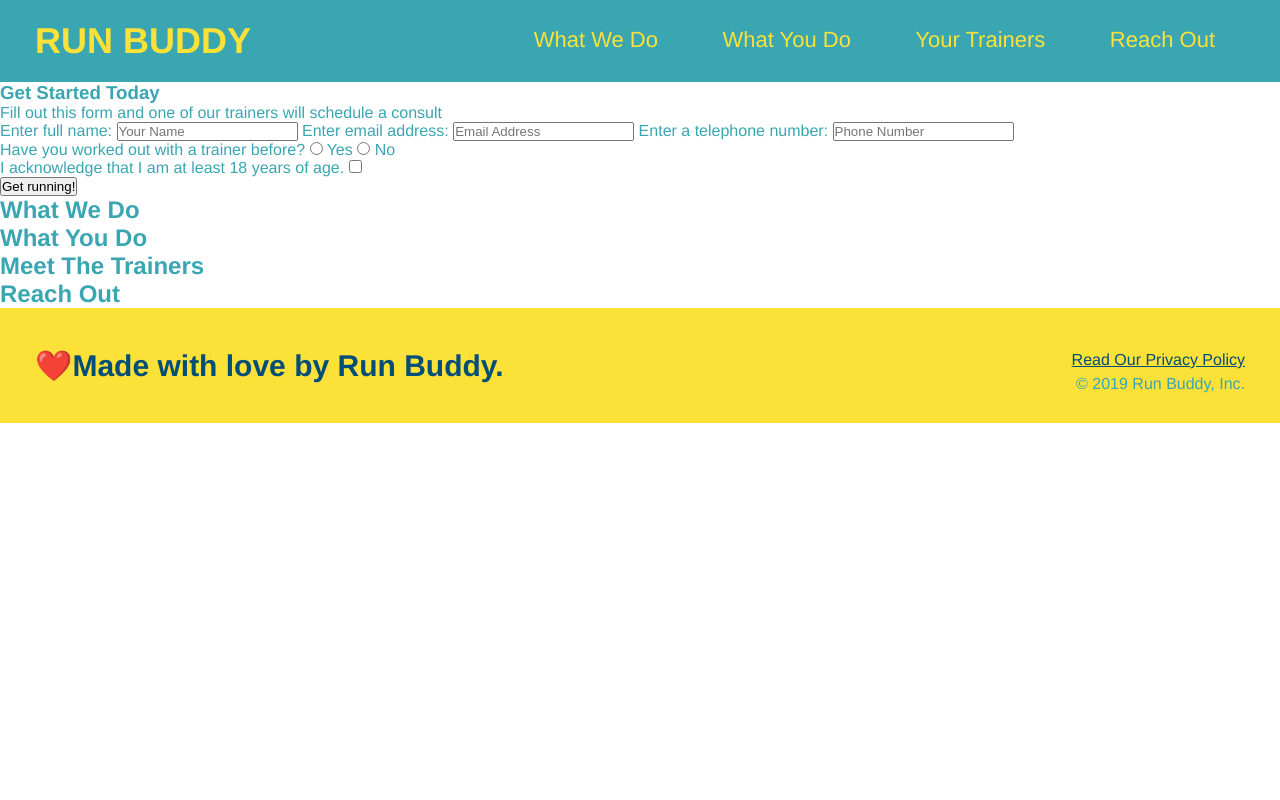
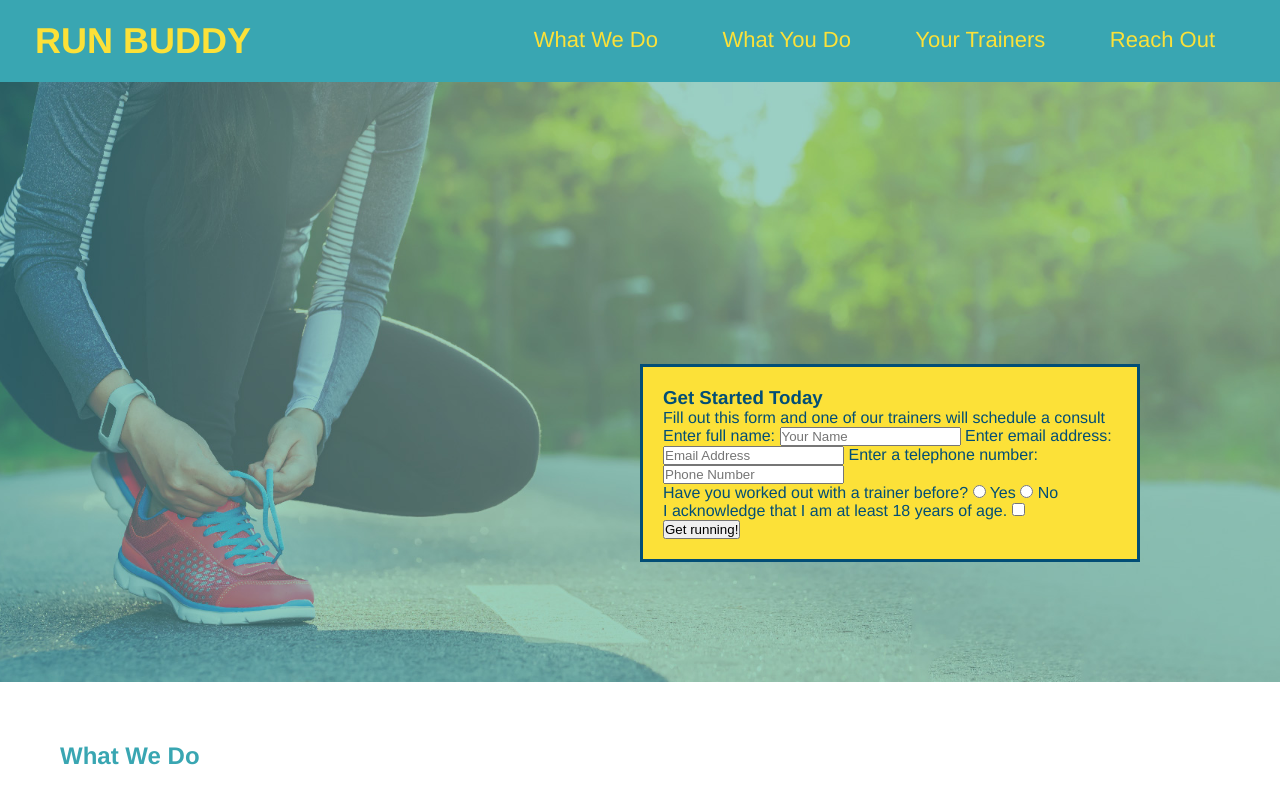
Before and after one commit to Karlyweatherstein/run-buddy, a plain HTML site: page index.html in a window 1280 px wide. Shown: the top 800 px of the page. Drawn offline with Linux system fonts and the light colour scheme.

Commit message:
<finished 1.3.5>

```diff
--- a/assets/css/style.css
+++ b/assets/css/style.css
@@ -65,3 +65,28 @@ footer div {
 footer a {
   color: #024e76;
 }
+
+section {
+  padding: 60px;
+}
+
+/*Hero Style Start*/
+.hero {
+  background-image: url("../images/hero-bg.jpeg");
+  height: 600px;
+  background-size: cover;
+  background-position: center;
+  position: relative;
+}
+
+.hero-form {
+  border: solid 3px #024e76;
+  background-color: #fce138;
+  padding: 20px;
+  width: 500px;
+  color: #024e76;
+  position: absolute;
+  bottom: 120px;
+  right: 140px;
+}
+/*Hero Style End*/
--- a/index.html
+++ b/index.html
@@ -33,8 +33,8 @@
     </header>
 
     <!--hero/jumbotron-->
-    <section>
-      <div>
+    <section class="hero">
+      <div class="hero-form">
         <h3>Get Started Today</h3>
         <p>
           Fill out this form and one of our trainers will schedule a consult
```
Also changed, not shown: assets/images/hero-bg.jpeg (added).
